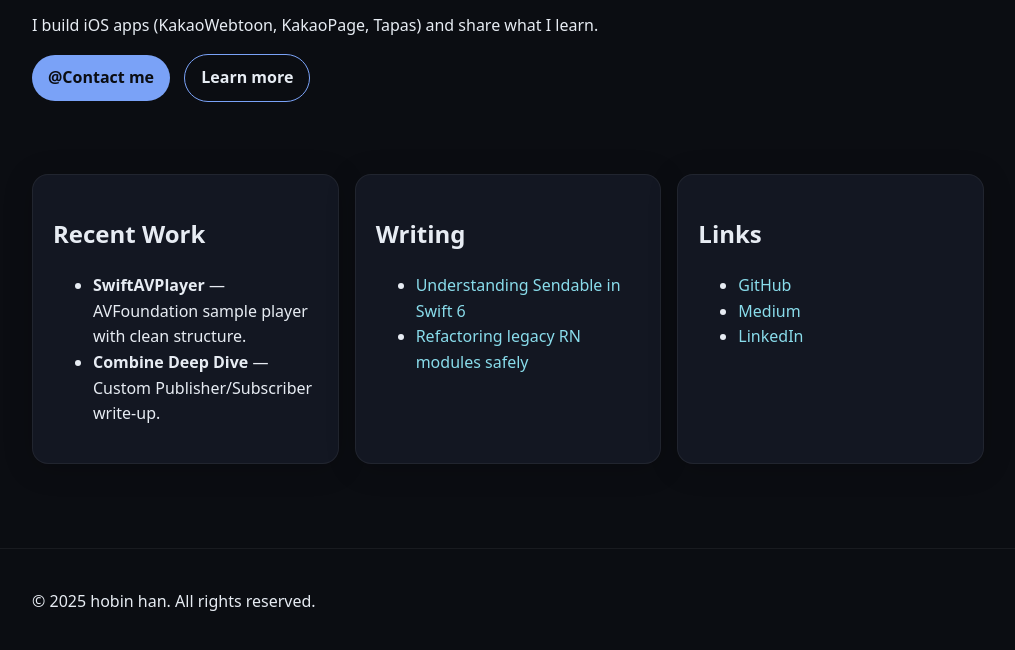
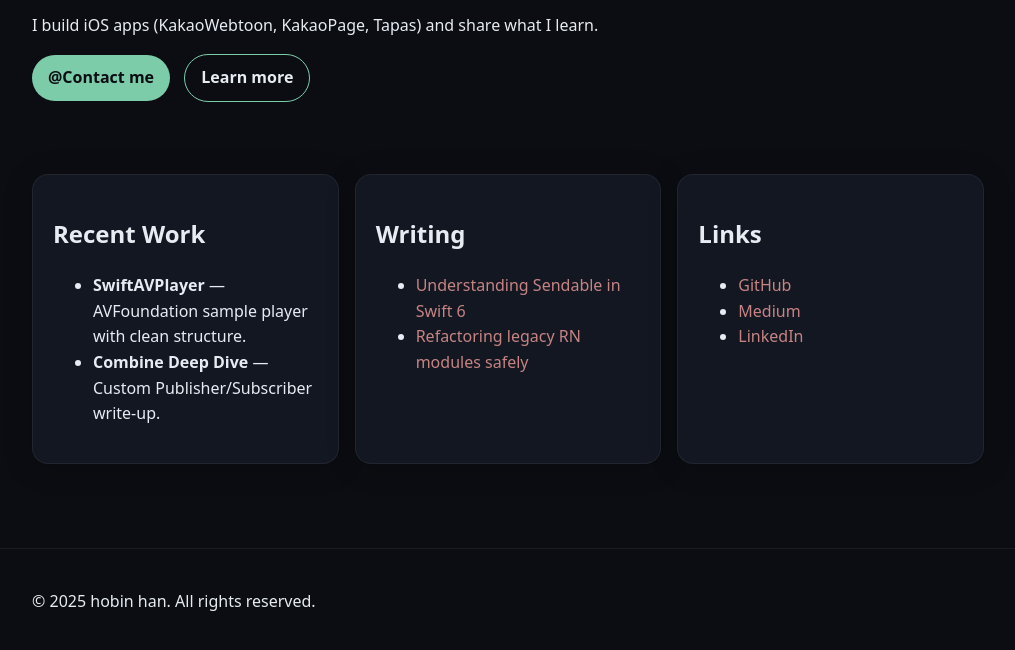
Before and after one commit to hobin-han/hobin-han.github.io, a plain HTML site: page index.html in a window 1280 px wide. Shown: the part 228-878 px from the top of the page, without its empty margins (132-1147 px from the left). Drawn offline with Linux system fonts and the light colour scheme.

Commit message:
change colors

```diff
--- a/css/styles.css
+++ b/css/styles.css
@@ -4,8 +4,8 @@
   --fg: #e7ecf3;
   --muted: #a7b0bd;
   --card: #131722;
-  --brand: #7aa2f7;
-  --accent: #89dceb;
+  --brand: #7cccaa;
+  --accent: #c68483;
   --radius: 16px;
 }
 
```
